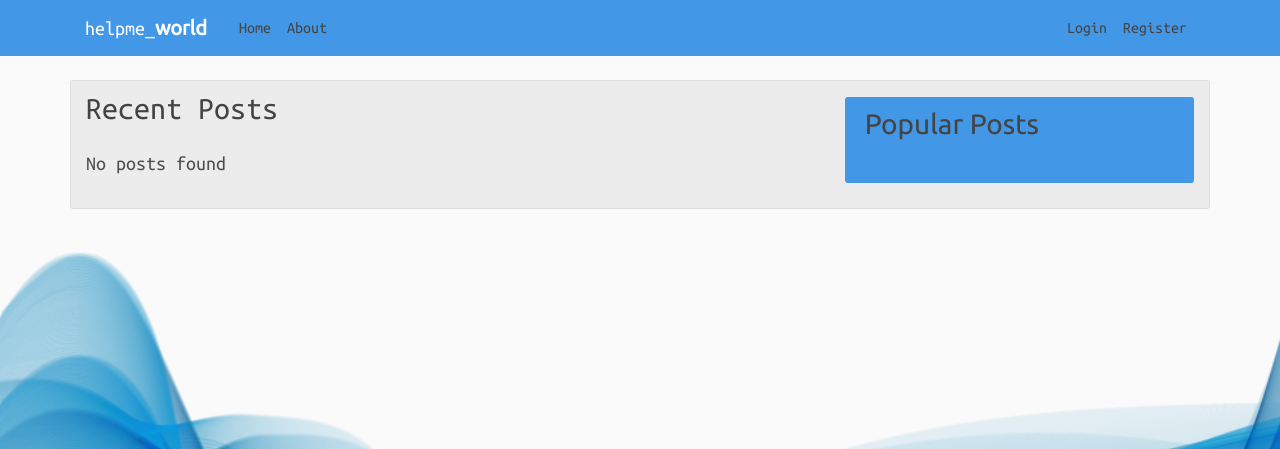
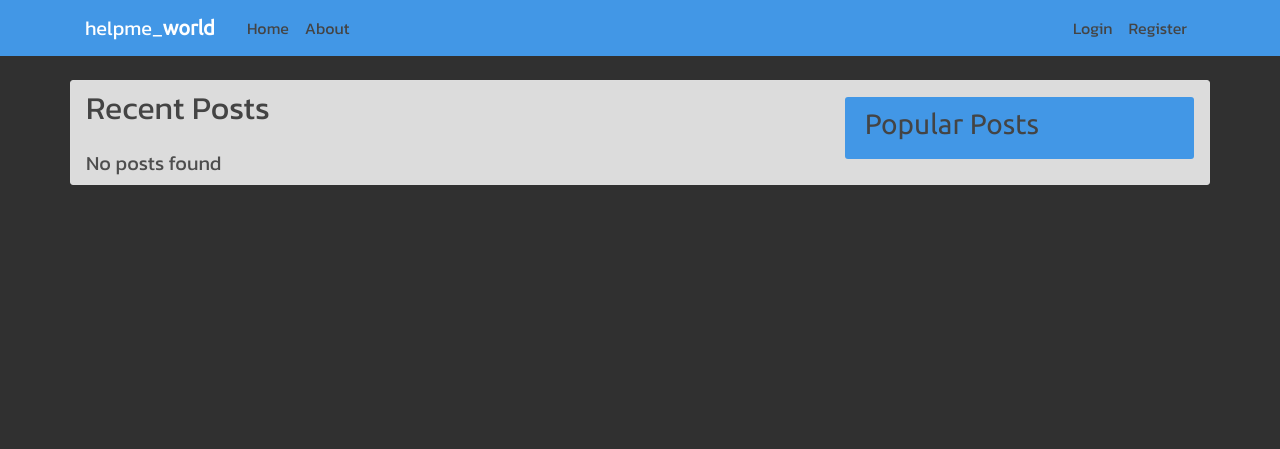
Before and after one commit to bcbecker/Stack-Underflow, a Flask app: page / in a window 1280 px wide. Shown: the top 449 px of the page. Run offline with Flask 2, Linux system fonts and the light colour scheme; data that the repository does not hold is empty; some libraries are stand-ins or nearby versions.

Commit message:
Minor styling changes

```diff
--- a/helpme_world/static/main.css
+++ b/helpme_world/static/main.css
@@ -1,4 +1,5 @@
-@import url('https://fonts.googleapis.com/css2?family=Ubuntu&family=Ubuntu+Mono&display=swap');
+@import url('https://fonts.googleapis.com/css2?family=Ubuntu&display=swap');
+@import url('https://fonts.googleapis.com/css2?family=Kanit&display=swap');
 
 
 * {
@@ -15,9 +16,8 @@ main {
 }
 
 body {
-  background: #fafafa;
+  background: rgba(31, 31, 31, 0.92);
   background-size: cover;
-  background-image: url('./images/blue-vector.png');
   color: #333333;
   margin-top: 5rem;
   margin-bottom: 5rem;
@@ -32,12 +32,12 @@ h1, h2, h3, h4, h5, h6 {
 }
 
 .site-header .navbar-nav .nav-link {
-  font-family: 'Ubuntu Mono', monospace;
+  font-family: 'Kanit', sans-serif;
   color: #444444;
 }
 
 .site-header .navbar-nav .nav-link:hover {
-  font-family: 'Ubuntu Mono', monospace;
+  font-family: 'Kanit', sans-serif;
   color: #ffffff;
 }
 
@@ -51,6 +51,14 @@ h1, h2, h3, h4, h5, h6 {
   border: 1px solid #76b0e7;
   border-radius: 3px;
   margin-bottom: 25px;
+}
+
+.sm-content-section {
+  background-color:rgb(235, 235, 235, 0.92);
+  padding: 10px 20px;
+  border: 1px solid #76b0e7;
+  border-radius: 3px;
+  margin-bottom: 1rem;
 }
 
 .content-section-dark {
@@ -69,7 +77,7 @@ h1, h2, h3, h4, h5, h6 {
 }
 
 .article-title {
-  font-family: 'Ubuntu Mono', monospace;
+  font-family: 'Kanit', sans-serif;
   color: #4e4e4e;
 }
 
@@ -113,7 +121,7 @@ a.article-title:hover {
 }
 
 .account-heading {
-  font-family: 'Ubuntu Mono', monospace;
+  font-family: 'Kanit', sans-serif;
   font-size: 2.5rem;
 }
 
@@ -122,7 +130,7 @@ a.article-title:hover {
 }
 
 .site-font {
-  font-family: 'Ubuntu Mono', monospace;
+  font-family: 'Kanit', sans-serif;
 }
 
 .footer {
--- a/helpme_world/templates/index.html
+++ b/helpme_world/templates/index.html
@@ -47,13 +47,11 @@
     <div class="col-md-4">
       <div class="content-section-dark mt-3">
         <h3>Popular Posts</h3>
-        <p class='text-muted'>
           <ul class="list-group">
           {% for top_post in top_posts %}
-            <li class="list-group-item"><a class="nav-item article-title" href="{{ url_for('posts.post', post_id=top_post['id']) }}">{{ top_post['title'] }}</a></li>
+            <li class="list-group-item sm-content-section"><a class="nav-item article-title" href="{{ url_for('posts.post', post_id=top_post['id']) }}">{{ top_post['title'] }}</a></li>
           {% endfor %}
           </ul>
-        </p>
       </div>
       <footer class="footer pl-3">
         <div class="row">
```
Also changed, not shown: helpme_world/static/images/blue-vector.png (deleted).
